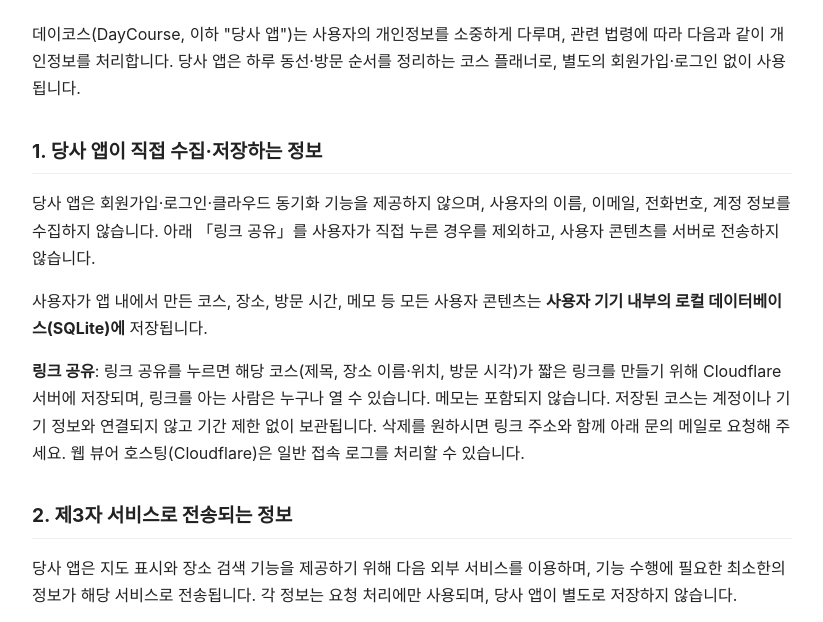
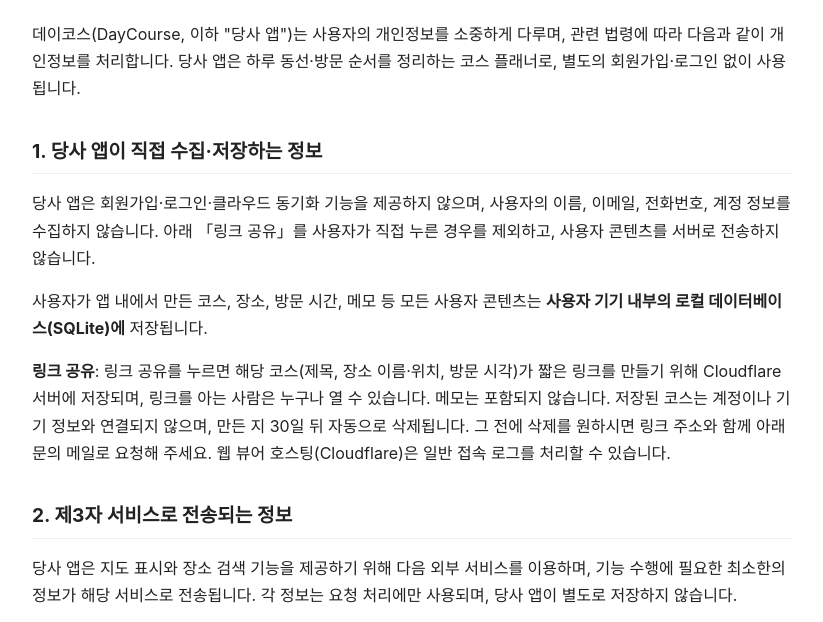
Before and after one commit to d-an0619/d-an0619.github.io, a plain HTML site: page daycourse/privacy.html in a window 1280 px wide. Shown: the part 134-756 px from the top of the page, without its empty margins (228-1051 px from the left). Drawn offline with Linux system fonts and the light colour scheme.

Commit message:
daycourse: 공유 링크 30일 보관

```diff
--- a/daycourse/privacy.html
+++ b/daycourse/privacy.html
@@ -48,8 +48,8 @@
 <p>
   <strong>링크 공유</strong>: 링크 공유를 누르면 해당 코스(제목, 장소 이름·위치, 방문 시각)가
   짧은 링크를 만들기 위해 Cloudflare 서버에 저장되며, 링크를 아는 사람은 누구나 열 수 있습니다.
-  메모는 포함되지 않습니다. 저장된 코스는 계정이나 기기 정보와 연결되지 않고 기간 제한 없이 보관됩니다.
-  삭제를 원하시면 링크 주소와 함께 아래 문의 메일로 요청해 주세요.
+  메모는 포함되지 않습니다. 저장된 코스는 계정이나 기기 정보와 연결되지 않으며, 만든 지 30일 뒤 자동으로 삭제됩니다.
+  그 전에 삭제를 원하시면 링크 주소와 함께 아래 문의 메일로 요청해 주세요.
   웹 뷰어 호스팅(Cloudflare)은 일반 접속 로그를 처리할 수 있습니다.
 </p>
 
@@ -131,7 +131,7 @@
 <p>
   사용자 데이터(코스, 장소, 메모 등)는 사용자 기기 내부에 저장되며,
   사용자가 앱을 삭제하면 기기의 데이터도 함께 삭제됩니다.
-  링크 공유로 서버에 저장된 코스는 앱을 삭제해도 남으며, 링크 주소와 함께 문의 메일로 요청하시면 삭제합니다.
+  링크 공유로 서버에 저장된 코스는 앱을 삭제해도 만든 지 30일까지 남으며, 그 전에 링크 주소와 함께 문의 메일로 요청하시면 삭제합니다.
   Google AdMob이 수집한 데이터의 보관 기간 및 삭제 정책은 Google 개인정보처리방침을 따릅니다.
 </p>
 
```
